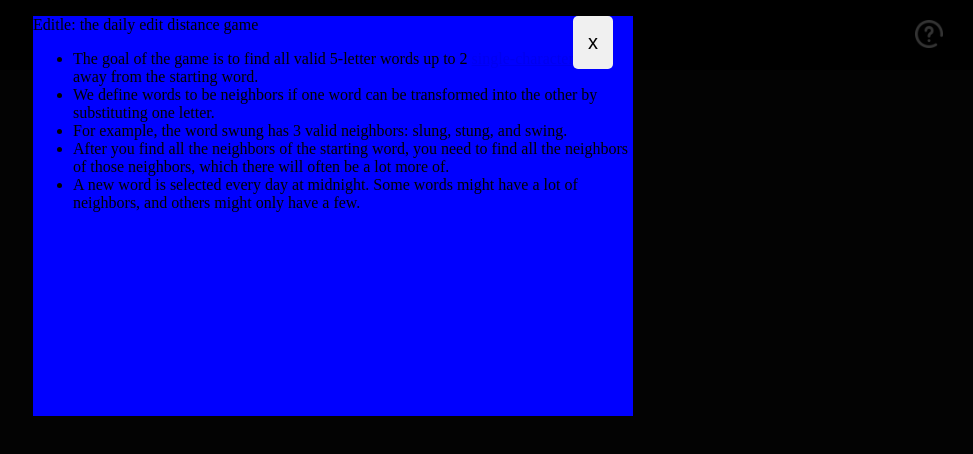
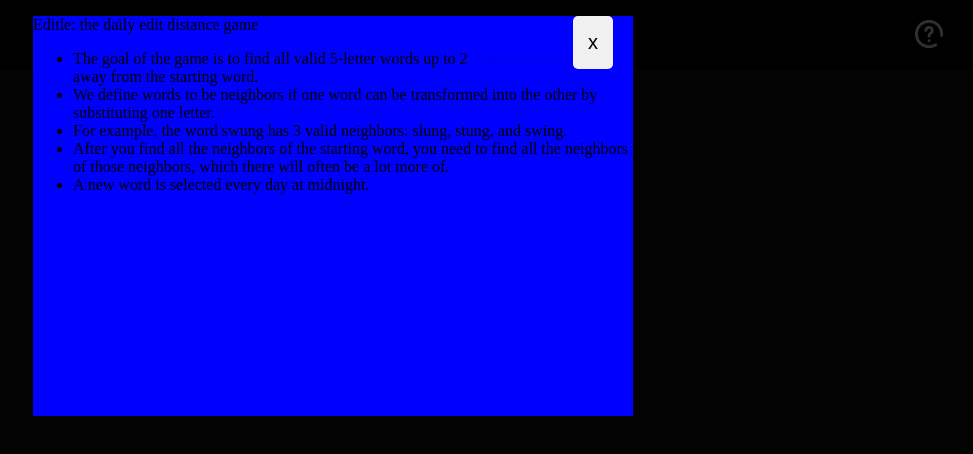
Before and after one commit to bsnyder2/editle, a Next.js app: page / in a window 1280 px wide. Both pictures are taken after a click on the button 1236 px from the left and 36 px from the top of the page. Shown: the top 454 px of the page, without its empty margins (307-1280 px from the left). Built offline with nearby package versions, Linux system fonts and the light colour scheme.

Commit message:
Cleaned up comments

```diff
--- a/src/app/components/Calculator.tsx
+++ b/src/app/components/Calculator.tsx
@@ -24,7 +24,7 @@ const Calculator = () => {
                         <li>We define words to be neighbors if one word can be transformed into the other by substituting one letter.</li>
                         <li>For example, the word swung has 3 valid neighbors: slung, stung, and swing.</li>
                         <li>After you find all the neighbors of the starting word, you need to find all the neighbors of those neighbors, which there will often be a lot more of.</li>
-                        <li>A new word is selected every day at midnight. Some words might have a lot of neighbors, and others might only have a few.</li>
+                        <li>A new word is selected every day at midnight.</li>
                     </ul>
                 </div>
             </div>
```
Also changed, not shown: src/app/components/WordsTable.tsx (+0 -65 lines).
